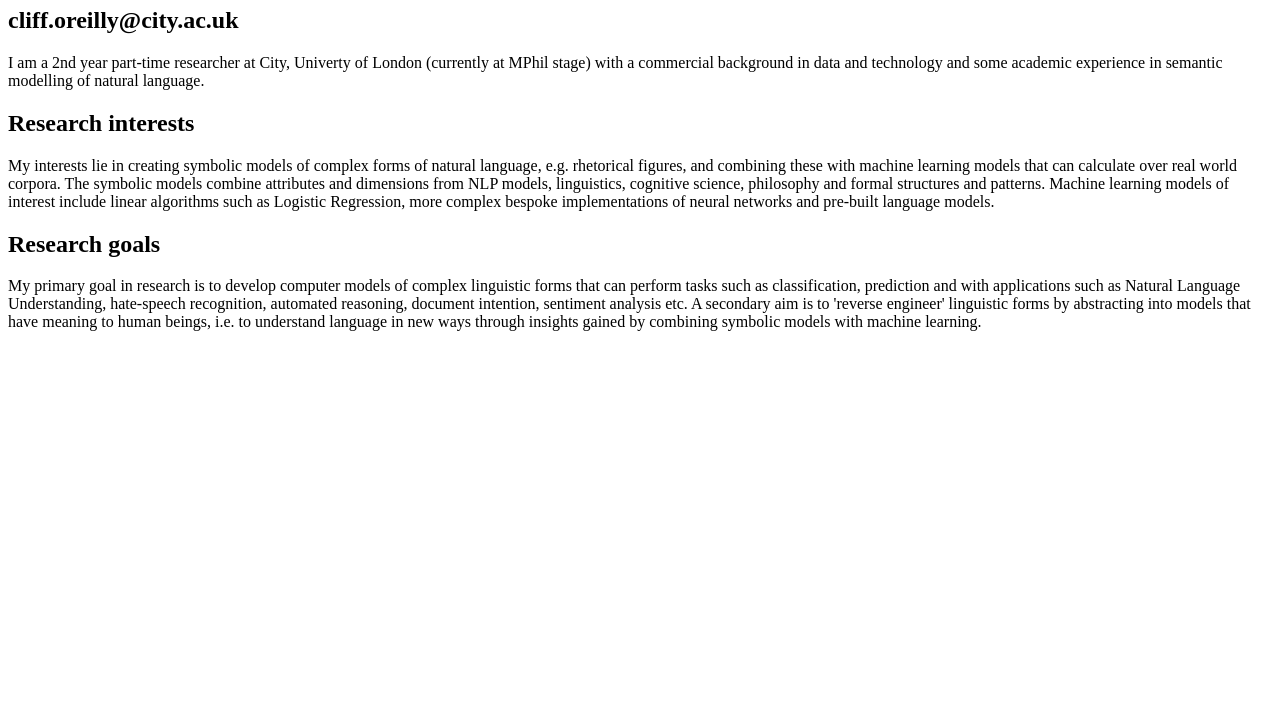
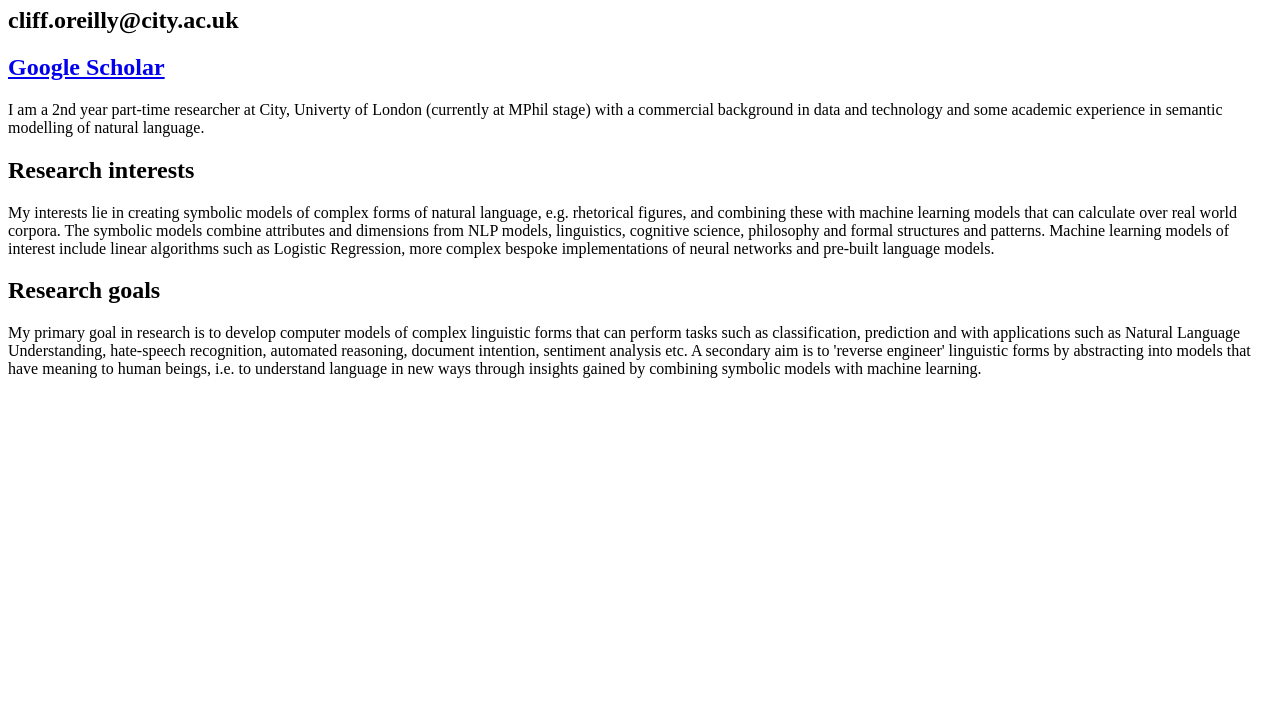
Before and after one commit to cliffore/cliffore.github.io, a plain HTML site: page index.html in a window 1280 px wide. Shown: the part 73-800 px from the top of the page. Drawn offline with Linux system fonts and the light colour scheme.

Commit message:
Update index.html
added google scholar

```diff
--- a/index.html
+++ b/index.html
@@ -3,6 +3,7 @@
 <body>
 <h1>Cliff O'Reilly</h1>
 <h2>cliff.oreilly@city.ac.uk</h2>
+<h2><a href='https://scholar.google.com/citations?user=WEme_AYAAAAJ&hl=en'>Google Scholar</a></h2>
 <p>I am a 2nd year part-time researcher at City, Univerty of London (currently at MPhil stage) with a commercial background in data and technology and some academic experience in semantic modelling of natural language.</p>
 <h2>Research interests</h2>
 <p>My interests lie in creating symbolic models of complex forms of natural language, e.g. rhetorical figures, and combining these with machine learning models that can calculate over real world corpora. The symbolic models combine attributes and dimensions from NLP models, linguistics, cognitive science, philosophy and formal structures and patterns. Machine learning models of interest include linear algorithms such as Logistic Regression, more complex bespoke implementations of neural networks and pre-built language models.</p>
```
